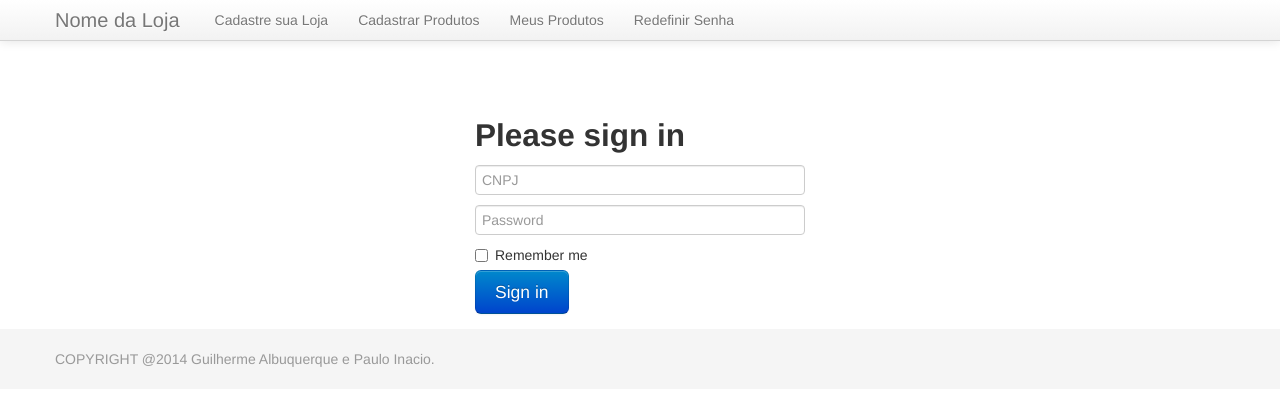
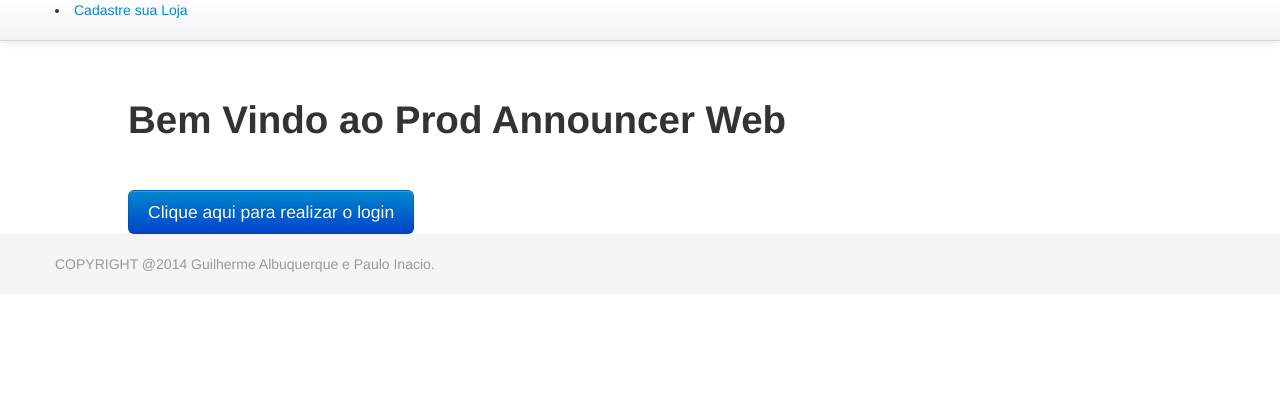
Before and after one commit to lanchinho/Prod-Announcer---Web, a Django app: page / in a window 1280 px wide. Shown: the top 406 px of the page. Run offline with Django 3.2, Linux system fonts and the light colour scheme.

Commit message:
Criação de uma pagina index, e implementação de login com autenticação (ainda dando uns errinhos). refs #2

```diff
--- a/prod_announcer/loja_fisica/models.py
+++ b/prod_announcer/loja_fisica/models.py
@@ -7,7 +7,7 @@ class Loja(models.Model):
     """
     Model responsável por representar uma Loja Física
     """
-
+    #criar uma app para shopping e vincular  uma loja a um shopping.
     user = models.OneToOneField(User)
     nome_loja = models.CharField("Nome da Loja", max_length=250)
     email_loja = models.EmailField("Email da Loja", max_length=250)
@@ -25,4 +25,4 @@ class Loja(models.Model):
         verbose_name = "Loja"
 
     def __unicode__(self):
-        return "%s - %s - %s - %s - %s - %s - %s - %s - %s - %s - %s - %s" % (self.user.username, self.nome_loja, self.email_loja, self.site_loja, self.cnpj_loja, self.senha, self.representante_loja, self.representante_telefone, self.estado_loja, self.cidade_loja, self.bairro_loja, self.cep_loja)
+        return "%s - %s - %s - %s - %s - %s - %s - %s - %s - %s - %s" % (self.user.username, self.nome_loja, self.email_loja, self.site_loja, self.cnpj_loja, self.representante_loja, self.representante_telefone, self.estado_loja, self.cidade_loja, self.bairro_loja, self.cep_loja)
--- a/prod_announcer/loja_fisica/templates/sucesso.html
+++ b/prod_announcer/loja_fisica/templates/sucesso.html
@@ -3,6 +3,6 @@
 <section>
    <h1> SUCESSO ! </h1>
       <p>Sua Loja foi cadastrada com sucesso.</p>
-      <button onclick="window.location.href='{% url "index" %}'">Voltar para a página inicial</button>
+      <button onclick="window.location.href='{% url "login" %}'">Voltar para a página inicial</button>
 </section>
 {% endblock %}
--- a/prod_announcer/produto/templates/sucesso.html
+++ b/prod_announcer/produto/templates/sucesso.html
@@ -3,6 +3,6 @@
 <section>
    <h1> SUCESSO ! </h1>
       <p>O cadastro do produto foi efetuado com sucesso.</p>
-      <button onclick="window.location.href='{% url "index" %}'">Voltar para a página inicial</button>
+      <button onclick="window.location.href='{% url "login" %}'">Voltar para a página inicial</button>
 </section>
 {% endblock %}
--- /dev/null
+++ b/prod_announcer/templates/index.html
@@ -0,0 +1,8 @@
+{% extends "utils/base.html"%}
+{% block content %}
+    <section>
+      <h1> Bem Vindo ao Prod Announcer Web</h1>
+      <br/><br/>
+      <button class="btn btn-large btn-primary" onclick="window.location.href='{% url "login" %}'">Clique aqui para realizar o login</button>
+    </section>
+{% endblock %}
--- a/prod_announcer/templates/login.html
+++ b/prod_announcer/templates/login.html
@@ -1,13 +1,11 @@
 {% extends "utils/base.html"%}
 {% block content %}
     <div class="container">
-      <form class="form-signin" action="{%url 'cadastro_produto' %}" METHOD='POST'>
+      <form class="form-signin" action="{% url 'login' %}" METHOD='POST'>
         <h2 class="form-signin-heading">Please sign in</h2>
-        <input type="text" class="input-block-level" placeholder="CNPJ">
-        <input type="password" class="input-block-level" placeholder="Password">
-        <label class="checkbox">
-          <input type="checkbox" value="remember-me"> Remember me
-        </label>
+        {% csrf_token %}
+        <input type="text" class="input-block-level" placeholder="Nome de Usuario">
+        <input type="password" class="input-block-level" placeholder="Senha">
         <button class="btn btn-large btn-primary" type="submit">Sign in</button>
       </form>
     </div> <!-- /container -->
--- a/prod_announcer/templates/utils/base.html
+++ b/prod_announcer/templates/utils/base.html
@@ -87,15 +87,17 @@
               <span class="icon-bar"></span>
               <span class="icon-bar"></span>
             </button>
-            <a class="brand" href="#">Nome da Loja</a>
+            {% if user.is_authenticated %}
+            <a class="brand" href="#">{{ user.name }}</a>
             <div class="nav-collapse collapse">
               <ul class="nav">
-                <li><a href="{% url "cadastro_loja" %}">Cadastre sua Loja</a></li>
                 <li><a href="{% url "cadastro_produto" %}">Cadastrar Produtos</a></li>
                 <li><a href="{% url 'listar_produtos' tipo_produto='produto' %}">Meus Produtos</a></li>
                 <li><a href="{% url "redefinir_senha" %}">Redefinir Senha</a></li>
+            {% else %}
+                <li><a href="{% url "cadastro_loja" %}">Cadastre sua Loja</a></li>
               </ul>
-            </div><!--/.nav-collapse -->
+            {% endif %}
           </div>
         </div>
       </div>
--- a/prod_announcer/urls.py
+++ b/prod_announcer/urls.py
@@ -1,13 +1,15 @@
 from django.conf.urls import patterns, include, url
 from django.views.generic import TemplateView
 
-# Uncomment the next two lines to enable the admin:
+from prod_announcer.loja_fisica import views
+
 from django.contrib import admin
 admin.autodiscover()
 
 urlpatterns = patterns('',
-    url(r'^$', TemplateView.as_view(template_name="login.html"), name='login'),
 
+    url(r'^$', TemplateView.as_view(template_name="index.html"), name='index'),
+    url(r'^login/$', views.user_login, name='login'),
     url(r'^admin/', include(admin.site.urls)),
 
     url(r'^', include('prod_announcer.produto.urls')),
```
Also changed, not shown: prod_announcer/loja_fisica/views.py (+24 -1 lines).
